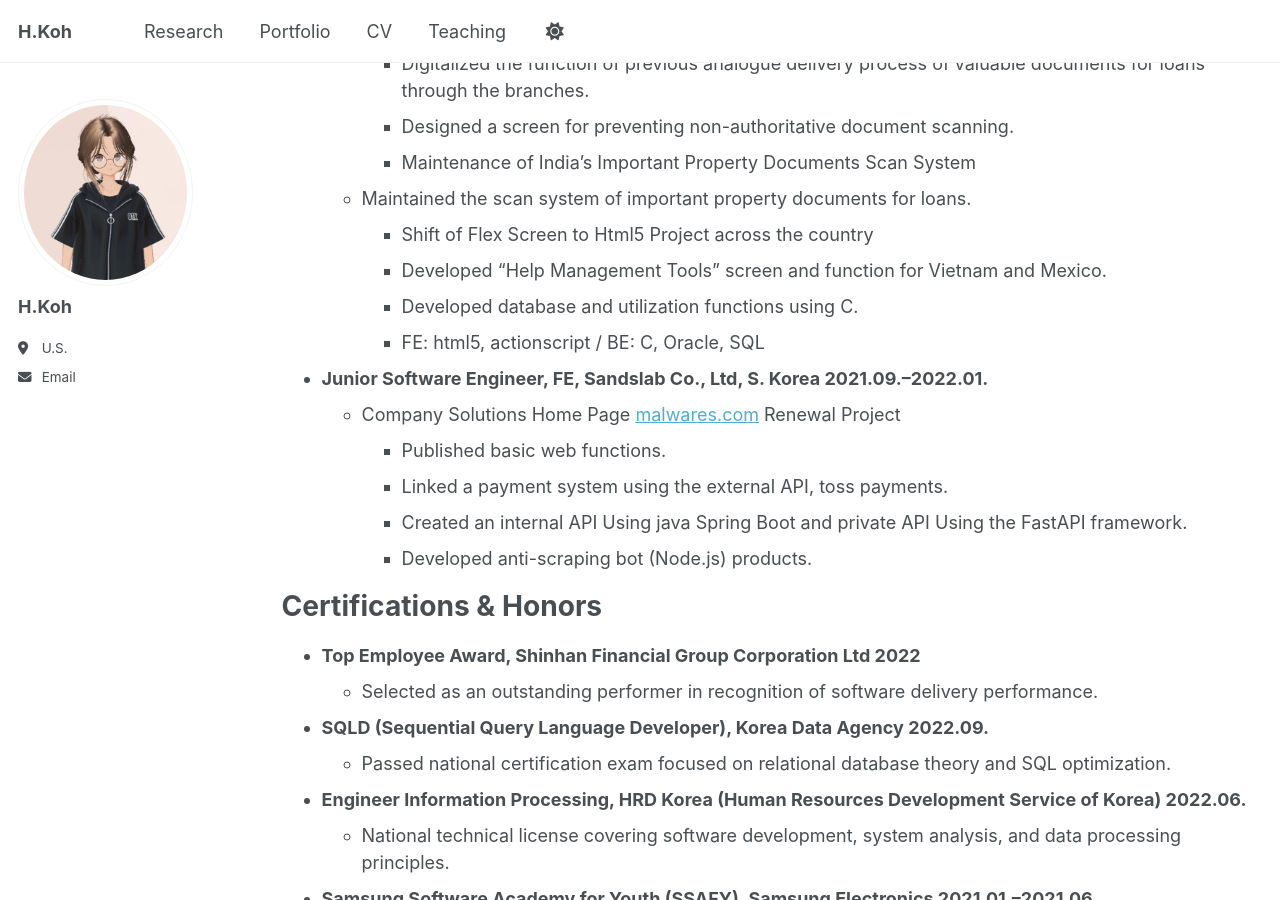
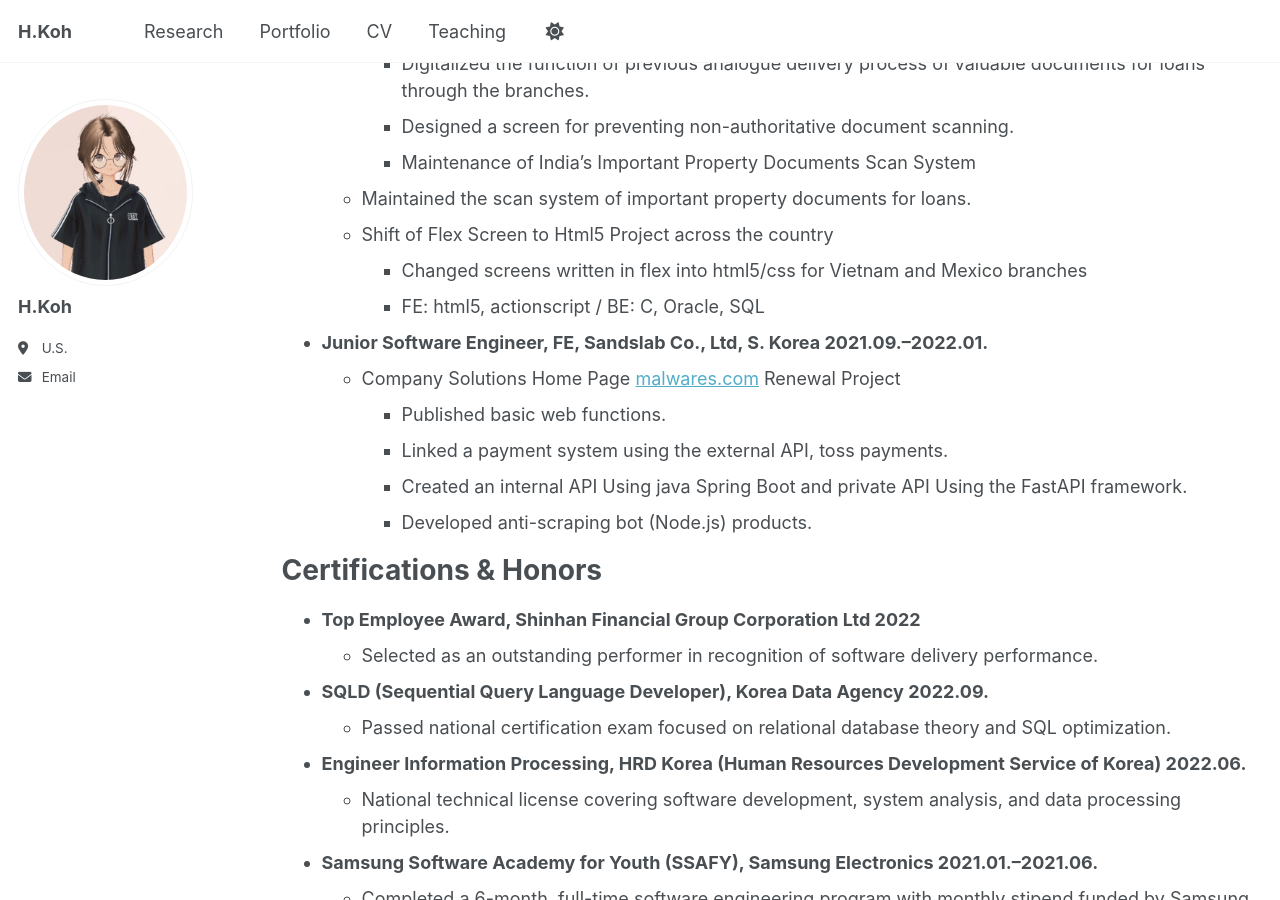
Before and after one commit to MaximHelio/MaximHelio.github.io, a Jekyll site: the page built from _pages/cv.md, in a window 1280 px wide and 900 px high, scrolled down 1014 px. Built offline with Jekyll 4.4.1, drawn with Linux system fonts in a browser that asks for light colours.

Commit message:
Modify module

```diff
--- a/_pages/cv.md
+++ b/_pages/cv.md
@@ -39,9 +39,8 @@ Work Experience
     * Designed a screen for preventing non-authoritative document scanning.
     * Maintenance of India's Important Property Documents Scan System
   * Maintained the scan system of important property documents for loans.
-    * Shift of Flex Screen to Html5 Project across the country
-    * Developed “Help Management Tools” screen and function for Vietnam and Mexico.
-    * Developed database and utilization functions using C.
+  * Shift of Flex Screen to Html5 Project across the country
+    * Changed screens written in flex into html5/css for Vietnam and Mexico branches
     * FE: html5, actionscript / BE: C, Oracle, SQL
 * **Junior Software Engineer, FE, Sandslab Co., Ltd, S. Korea 2021.09.–2022.01.**
   * Company Solutions Home Page [malwares.com](https://www.ctx.io/) Renewal Project
```
